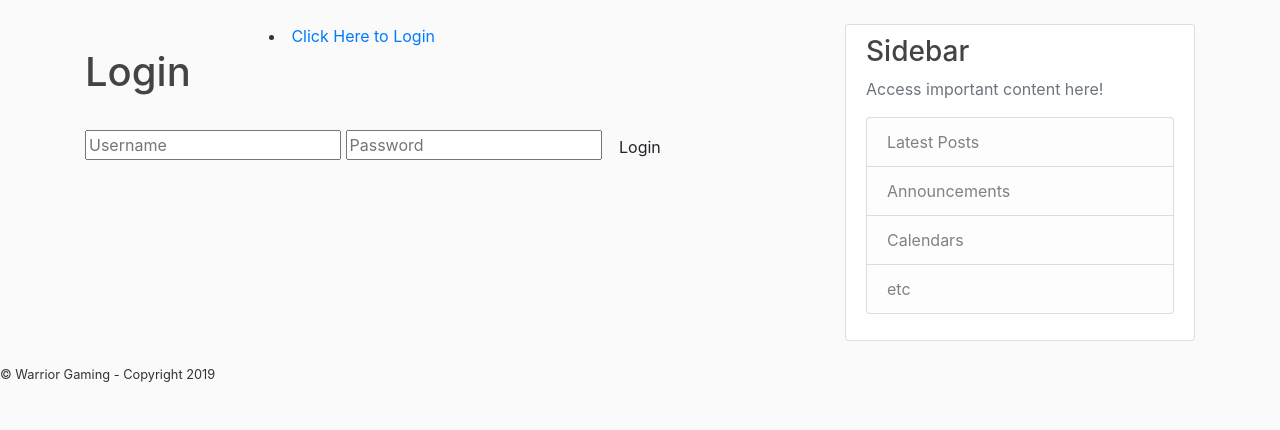
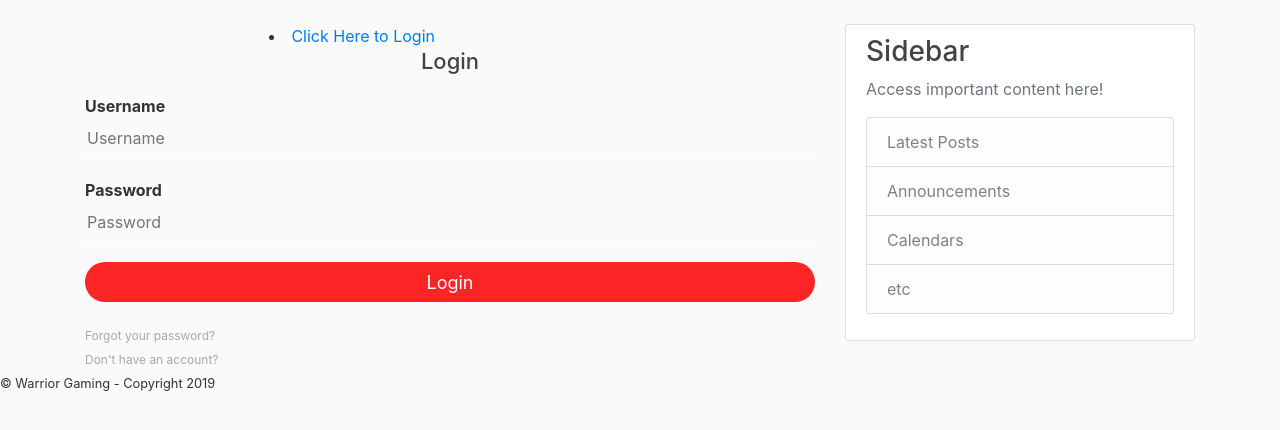
Before and after one commit to gortr/Website, a Flask app: page /login in a window 1280 px wide. Shown: the part 56-486 px from the top of the page. Run offline with Flask 2, Linux system fonts and the light colour scheme; some libraries are stand-ins or nearby versions.

Commit message:
Updates
Added to the login.html file and also setup css code for specific styling. Going to try it out and see if it's acceptable in terms of looks for a while. Eventually need to update the login.html file to include the pages for "forgot password" and "account registration".

```diff
--- a/static/main.css
+++ b/static/main.css
@@ -78,3 +78,59 @@ a.article-title:hover {
 .account-heading {
   font-size: 2.5rem;
 }
+
+/* ---------- Login Page Styling ---------- */
+.loginbox h1 {
+  margin: 0;
+  padding: 0 0 20px;
+  text-align: center;
+  font-size: 22px;
+}
+
+.loginbox p {
+  margin: 0;
+  padding: 0;
+  font-weight: bold;
+}
+
+.loginbox input {
+  width: 100%;
+  margin-bottom: 20px;
+}
+
+.loginbox input[type="text"], input[type="password"] {
+  border: none;
+  border-bottom: 1px solid #fff;
+  background: transparent;
+  outline: none;
+  height: 40px;
+  color: #fff;
+  font-size: 16px;
+}
+
+.loginbox input[type="submit"] {
+  border: none;
+  outline: none;
+  height: 40px;
+  background: #fb2525;
+  color: #fff;
+  font-size: 18px;
+  border-radius: 20px;
+}
+
+.loginbox input[type="submit"]:hover {
+  cursor: pointer;
+  background: #ffc107;
+  color: #000;
+}
+
+.loginbox a {
+  text-decoration: none;
+  font-size: 12px;
+  line-height: 20px;
+  color: darkgrey;
+}
+
+.loginbox a:hover {
+  color: #ffc107;
+}
--- a/templates/login.html
+++ b/templates/login.html
@@ -3,12 +3,17 @@
 {% block content %}
 {% include "header.html" %}
 
+    <div class="loginbox">
       <h1>Login</h1>
-      <br>
       <form action="" method="post">
+        <p>Username</p>
         <input type="text" placeholder="Username" name="username" value="{{ request.form.username }}">
+        <p>Password</p>
         <input type="password" placeholder="Password" name="password" value="{{ request.form.password }}">
-      <input class="btn btn-default" type="submit" value="Login">
+        <input class="btn btn-default" type="submit" value="Login">
+        <a href="#">Forgot your password?</a><br>
+        <a href="#">Don't have an account?</a>
       </form>
+    </div>
 
 {% endblock %}
```
